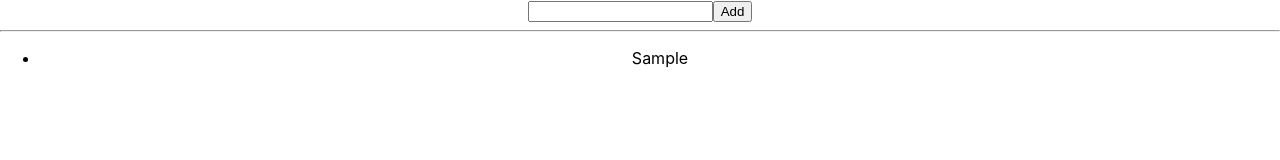
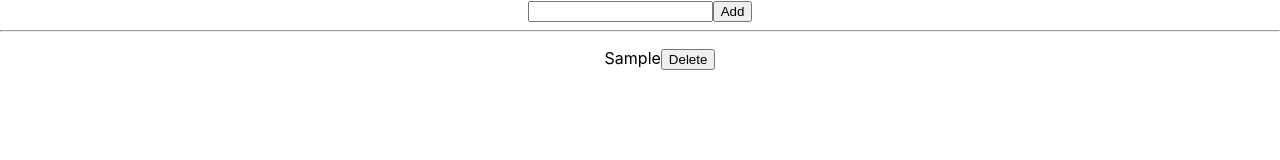
Before and after one commit to shivansh2598/React-redux-todo, a React (Create React App) app: page / in a window 1280 px wide. Both pictures are taken after typing "Sample" into the empty fields and a click on the button "Add". Shown: the top 160 px of the page. Built offline with nearby package versions, Linux system fonts and the light colour scheme.

Commit message:
minor changes made in the ui

```diff
--- a/src/App.js
+++ b/src/App.js
@@ -14,7 +14,14 @@ class App extends Component {
       <button className = "Button" onClick = {this.props.OnTodoAdd}> Add </button>
       <hr/>
       <ul>
-       {this.props.todoLst.map((elem)=><li onClick = {()=>{this.props.OnTodoDelete(elem.id)}} key = {elem.id}>{elem.text}</li>)}
+       {this.props.todoLst.map((elem)=>{
+         return(
+           <>
+           <li style = {{display : 'inline-block'}} key = {elem.id}> {elem.text + "  "} </li>
+           <button className = "Button" onClick = {()=>{this.props.OnTodoDelete(elem.id)}}>Delete</button>
+          </>
+         )
+       })}
        </ul>
     </div>
     );
```
